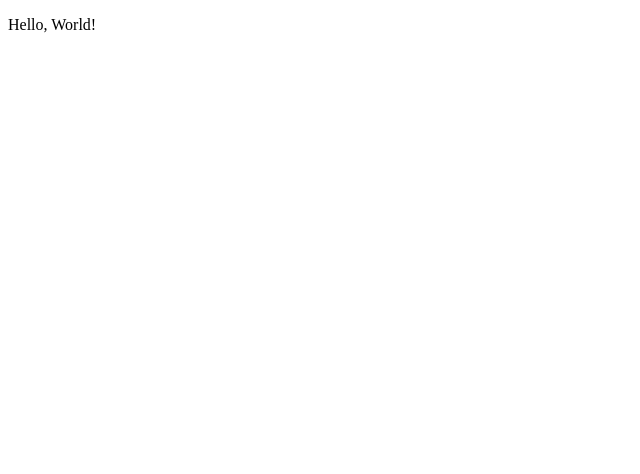
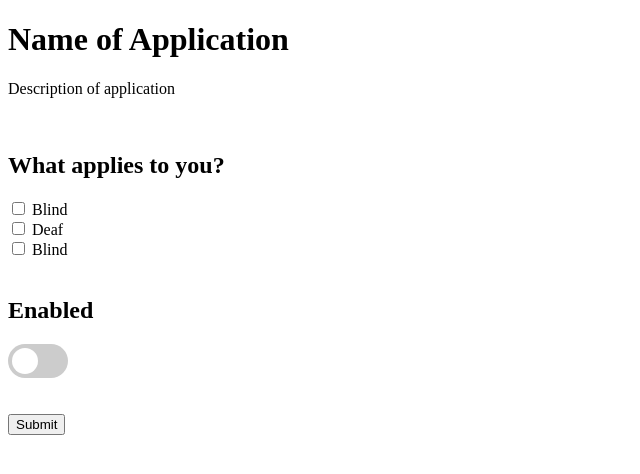
Before and after one commit to BracciaCJ/2022-CornHacks, a browser extension: page extension/hello.html in a window 1280 px wide. Shown: the whole page, without its empty margins (0-640 px from the left). Drawn offline with Linux system fonts and the light colour scheme; files that its build step writes are made by us from their sources.

Commit message:
Added form

```diff
--- a/extension/hello.html
+++ b/extension/hello.html
@@ -1,9 +1,37 @@
 <!DOCTYPE html>
 <html>
   <head>
-    <title>Hello, World!</title>
+    <title>Name of Application</title>
+    <link rel="stylesheet" href="styles.css" />
   </head>
   <body>
-    <p>Hello, World!</p>
+    <h1>Name of Application</h1>
+    <p>Description of application</p>
+    <br />
+
+    <h2>What applies to you?</h2>
+    <form>
+      <input type="checkbox" id="blind" name="blind" value="Blind" />
+      <label for="blind">Blind</label><br />
+
+      <input type="checkbox" id="deaf" name="deaf" value="Deaf" />
+      <label for="deaf">Deaf</label><br />
+
+      <input
+        type="checkbox"
+        id="colorblind"
+        name="colorblind"
+        value="Colorblind"
+      />
+      <label for="blind">Blind</label><br /><br />
+
+      <h2>Enabled</h2>
+
+      <label class="switch">
+        <input type="checkbox" />
+        <span class="slider round"></span> </label
+      ><br /><br /><br />
+      <input type="submit" value="Submit" />
+    </form>
   </body>
 </html>
--- /dev/null
+++ b/styles.css
@@ -0,0 +1,61 @@
+.switch {
+  position: relative;
+  display: inline-block;
+  width: 60px;
+  height: 34px;
+}
+
+/* Hide default HTML checkbox */
+.switch input {
+  opacity: 0;
+  width: 0;
+  height: 0;
+}
+
+/* The slider */
+.slider {
+  position: absolute;
+  cursor: pointer;
+  top: 0;
+  left: 0;
+  right: 0;
+  bottom: 0;
+  background-color: #ccc;
+  -webkit-transition: 0.4s;
+  transition: 0.4s;
+}
+
+.slider:before {
+  position: absolute;
+  content: "";
+  height: 26px;
+  width: 26px;
+  left: 4px;
+  bottom: 4px;
+  background-color: white;
+  -webkit-transition: 0.4s;
+  transition: 0.4s;
+}
+
+input:checked + .slider {
+  background-color: #2196f3;
+}
+
+input:focus + .slider {
+  box-shadow: 0 0 1px #2196f3;
+}
+
+input:checked + .slider:before {
+  -webkit-transform: translateX(26px);
+  -ms-transform: translateX(26px);
+  transform: translateX(26px);
+}
+
+/* Rounded sliders */
+.slider.round {
+  border-radius: 34px;
+}
+
+.slider.round:before {
+  border-radius: 50%;
+}
```
